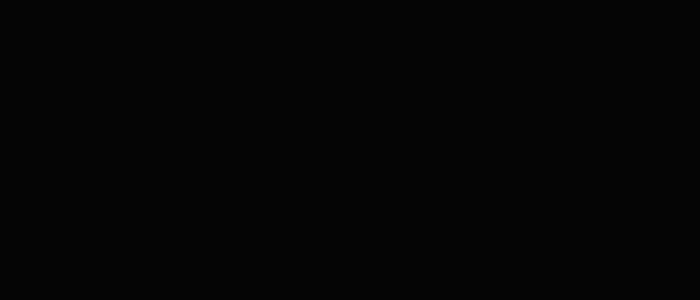
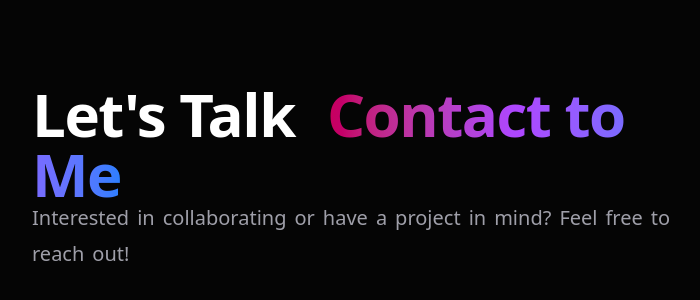
Before and after one commit to richglez/portfolio, a Next.js app: page / in a window 1280 px wide. Shown: the part 6106-6406 px from the top of the page, without its empty margins (268-968 px from the left). Before the commit the page ends 6270 px from the top, so only its background shows below. Built offline with nearby package versions, Linux system fonts and the light colour scheme; no server answers.

Commit message:
lets talk section h1 gradient color text

```diff
--- a/src/components/LetsTalk.tsx
+++ b/src/components/LetsTalk.tsx
@@ -1,9 +1,52 @@
+import { motion, Variants } from "framer-motion";
+import AnimatedWords from "./AnimatedWords";
+
 function LetsTalk() {
+  const fadeZoom: Variants = {
+    hidden: {
+      opacity: 0,
+      scale: 0.95,
+      y: 20,
+    },
+    visible: {
+      opacity: 1,
+      scale: 1,
+      y: 0,
+      transition: {
+        duration: 0.9,
+        ease: "easeOut",
+      },
+    },
+  };
+
   return (
-    <section id="letstalk" className="min-h-screen scroll-mt-24 pt-20 text-white px-75">
-      <h2 className="text-5xl lg:text-6xl font-bold tracking-tight">Let&apos;s Talk</h2>
+    <section
+      id="letstalk"
+      className="min-h-screen scroll-mt-24 pt-20 text-white px-75"
+    >
+      <motion.h2
+        variants={fadeZoom}
+        initial="hidden"
+        whileInView="visible"
+        viewport={{ once: false, amount: 0.3 }}
+        className="text-5xl lg:text-6xl font-bold tracking-tight"
+      >
+        Let&apos;s Talk
+        <motion.span className="ml-5 md:ml-8 bg-linear-to-r from-pink-700 via-purple-500 to-blue-500 bg-clip-text text-transparent">
+          Contact to Me
+        </motion.span>
+      </motion.h2>
+
+      <motion.p
+        variants={fadeZoom}
+        initial="hidden"
+        whileInView="visible"
+        viewport={{ once: false, amount: 0.7 }}
+      >
+        <AnimatedWords text="Interested in collaborating or have a project in mind? Feel free to reach out!" />
+      </motion.p>
     </section>
-  )
+  );
 }
 
-export default LetsTalk
+export default LetsTalk;
--- a/src/components/Projects.tsx
+++ b/src/components/Projects.tsx
@@ -95,7 +95,7 @@
   return (
     <section
       id="projects"
-      className="min-h-screen scroll-mt-24 pt-20 text-white px-75 "
+      className="min-h-screen scroll-mt-24 pt-20 mb-160 text-white px-75 "
     >
       <motion.h2
         className="text-6xl font-bold mb-4"
```
